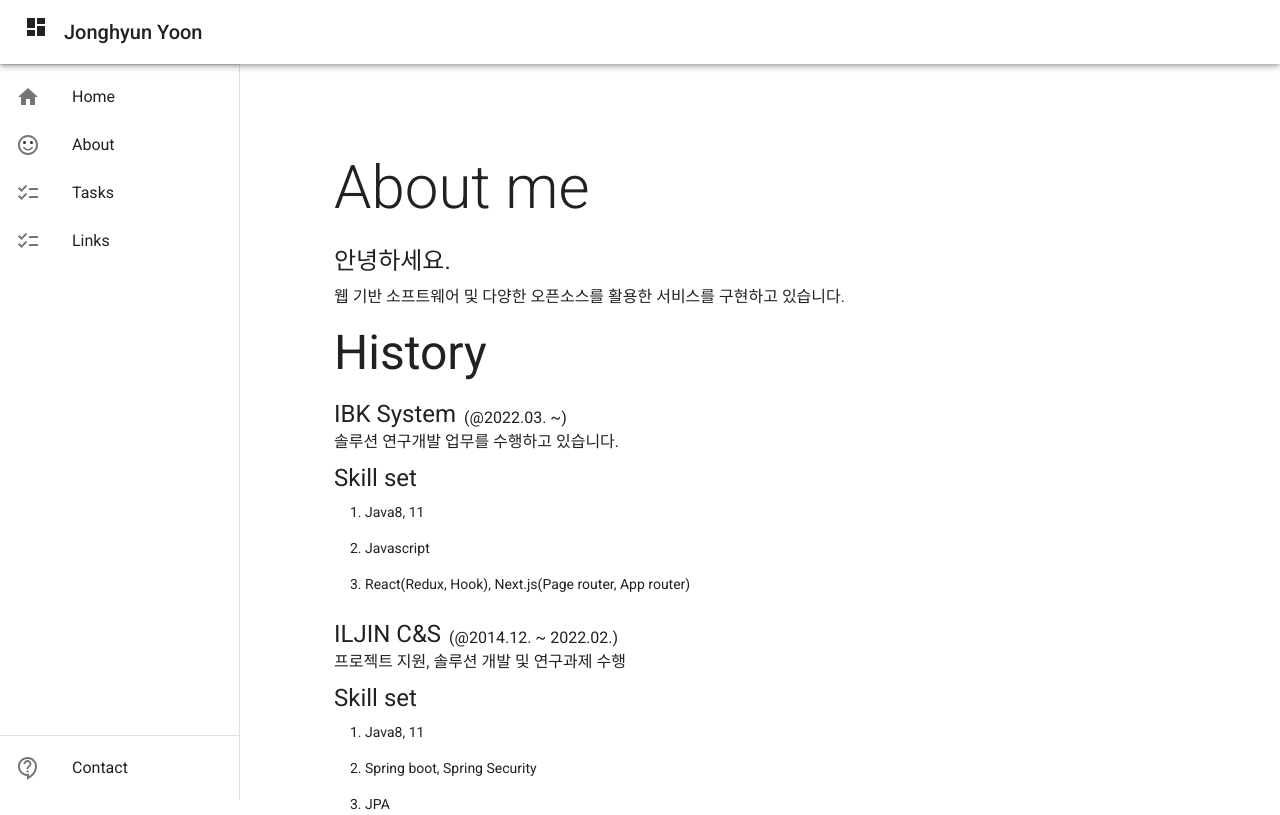
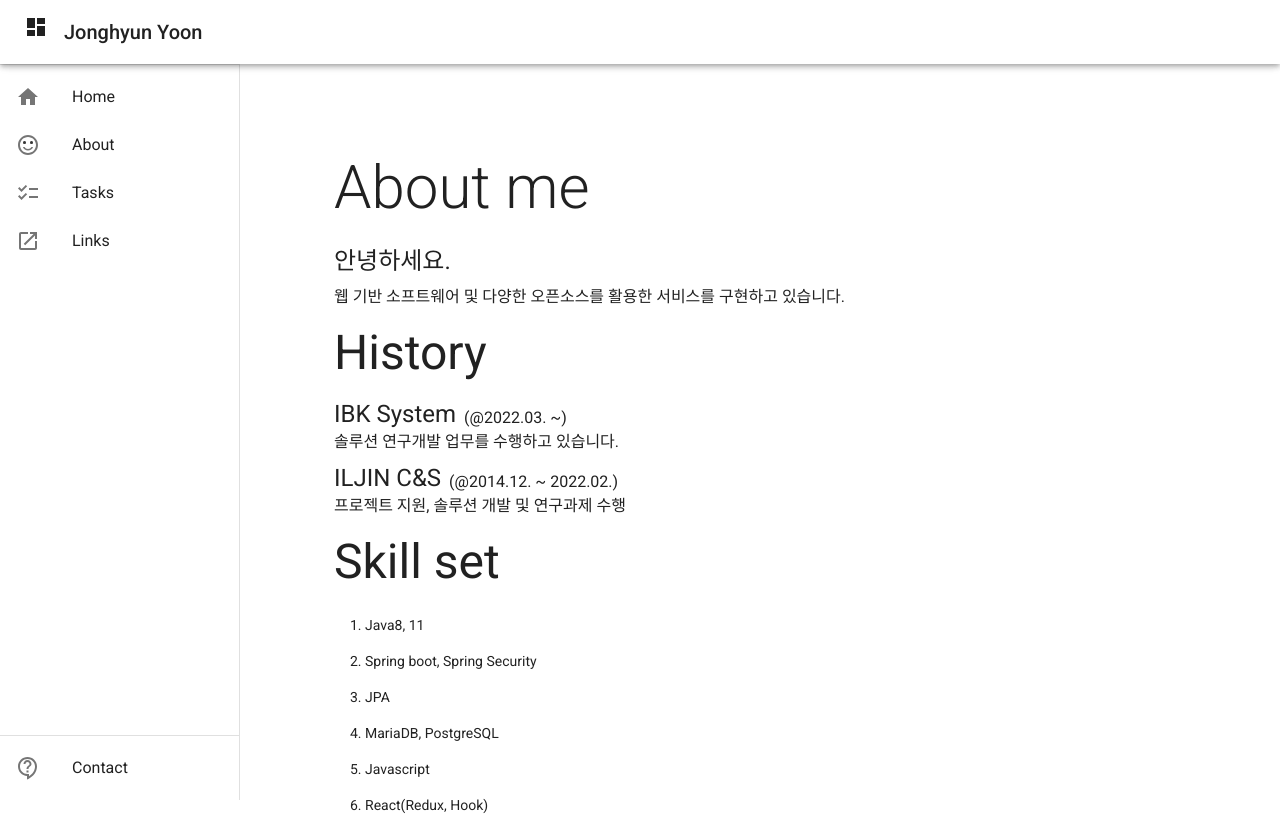
Before and after one commit to starrything/starrything.github.io, a Next.js app: page /about in a window 1280 px wide. Shown: the top 815 px of the page. Built offline with nearby package versions, Linux system fonts and the light colour scheme.

Commit message:
아이콘 변경

```diff
--- a/src/app/about/page.tsx
+++ b/src/app/about/page.tsx
@@ -8,12 +8,7 @@
 import ListItemText from '@mui/material/ListItemText';
 import Stack from '@mui/material/Stack';
 
-const skillSetByIbkSystem = [
-    'Java8, 11'
-    , 'Javascript'
-    , 'React(Redux, Hook), Next.js(Page router, App router)'
-]
-const skillSetByIljin = [
+const skillSets = [
     'Java8, 11'
     , 'Spring boot, Spring Security'
     , 'JPA'
@@ -55,21 +50,6 @@
                             </Typography>
                         </Stack>
                         <Typography variant="body1" sx={{ mb: 1 }}>솔루션 연구개발 업무를 수행하고 있습니다.</Typography>
-                        <Typography variant="h5" component="h3">
-                            Skill set
-                        </Typography>
-                        <List dense={true} sx={{ pt: 0 }}>
-                            {skillSetByIbkSystem.map((skill, index) => {
-                                return (
-                                    <ListItem key={index}>
-                                        <ListItemText
-                                            key={index}
-                                            primary={(index + 1) + ". " + skill}
-                                        />
-                                    </ListItem>
-                                )
-                            })}
-                        </List>
                     </Box>
                     <Box sx={{ mb: 1 }}>
                         <Stack direction={'row'} spacing={1}>
@@ -81,11 +61,13 @@
                             </Typography>
                         </Stack>
                         <Typography variant="body1" sx={{ mb: 1 }}>프로젝트 지원, 솔루션 개발 및 연구과제 수행</Typography>
-                        <Typography variant="h5" component="h3">
+                    </Box>
+                    <Box sx={{ mt: 2, mb: 1 }}>
+                        <Typography variant='h3' component={'h3'} gutterBottom>
                             Skill set
                         </Typography>
                         <List dense={true} sx={{ pt: 0 }}>
-                            {skillSetByIljin.map((skill, index) => {
+                            {skillSets.map((skill, index) => {
                                 return (
                                     <ListItem key={index}>
                                         <ListItemText
--- a/src/app/layout.tsx
+++ b/src/app/layout.tsx
@@ -2,6 +2,7 @@
 import Link from 'next/link';
 import AppBar from '@mui/material/AppBar';
 import Box from '@mui/material/Box';
+import Button from '@mui/material/Button';
 import Container from '@mui/material/Container';
 import Drawer from '@mui/material/Drawer';
 import Toolbar from '@mui/material/Toolbar';
@@ -16,6 +17,7 @@
 import HomeIcon from '@mui/icons-material/Home';
 import SentimentSatisfiedAltIcon from '@mui/icons-material/SentimentSatisfiedAlt';
 import ChecklistIcon from '@mui/icons-material/Checklist';
+import LaunchIcon from '@mui/icons-material/Launch';
 import ContactSupportOutlinedIcon from '@mui/icons-material/ContactSupportOutlined';
 import ThemeRegistry from '@/app/components/ThemeRegistry/ThemeRegistry';
 
@@ -30,7 +32,7 @@
   { text: 'Home', href: '/', icon: HomeIcon },
   { text: 'About', href: '/about', icon: SentimentSatisfiedAltIcon },
   { text: 'Tasks', href: '/tasks', icon: ChecklistIcon },
-  { text: 'Links', href: '/links', icon: ChecklistIcon },
+  { text: 'Links', href: '/links', icon: LaunchIcon },
 ];
 
 const PLACEHOLDER_LINKS = [
@@ -50,9 +52,10 @@
               <Link color="inherit" href="/">
                 <DashboardIcon sx={{ color: 'text.primary', mr: 2, transform: 'translateY(-2px)' }} />
               </Link>
-              <Typography variant="h6" noWrap component="div" color="text.primary">
+              <Typography variant="h6" noWrap component="div" color="text.primary" sx={{flexGrow: 1}}>
                 {'Jonghyun Yoon'}
               </Typography>
+              <Button color="inherit">Login</Button>
             </Toolbar>
           </AppBar>
           <Drawer
```
